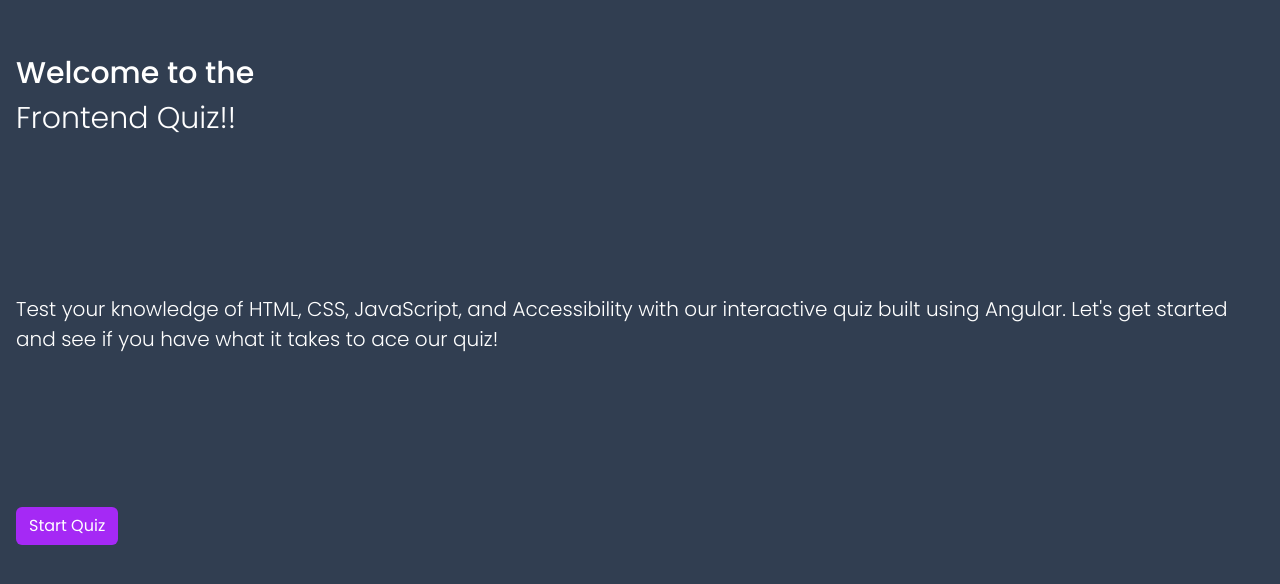
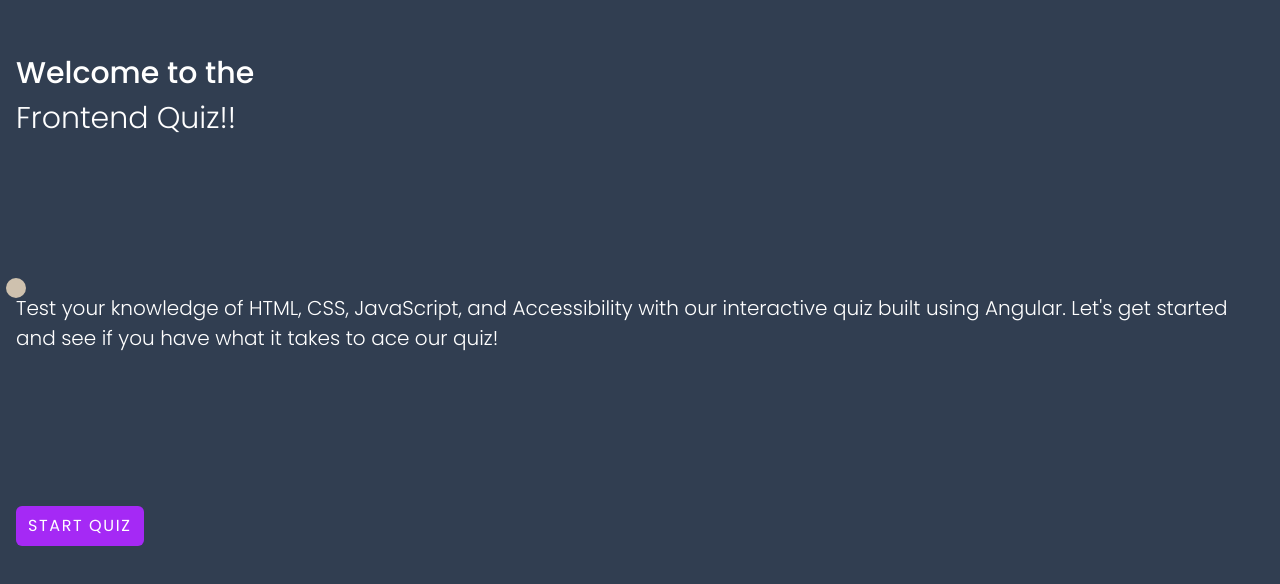
Before and after one commit to anniechakraborty/frontend-quiz-app, an Angular app: page / in a window 1280 px wide. Shown: the part 102-686 px from the top of the page. Built offline with nearby package versions, Linux system fonts and the light colour scheme.

Commit message:
animations added

```diff
--- a/src/app/components/page-structure/page-structure.component.scss
+++ b/src/app/components/page-structure/page-structure.component.scss
@@ -69,9 +69,14 @@
             padding: 1em;
             margin: 0.5em 0;
             border-radius: 10px;
-            width: 500px;
+            // width: 500px;
             text-wrap: wrap;
             cursor: pointer;
+            transition: 0.2s;
+        }
+
+        .optionList:hover{
+            background-color: #465672;
         }
 
         .selected {
--- a/src/app/components/welcome-page/welcome-page.component.html
+++ b/src/app/components/welcome-page/welcome-page.component.html
@@ -6,5 +6,6 @@
         interactive quiz built using Angular. Let's get started and see if you have what it takes to ace our quiz!
     </p>
 
-    <a routerLink="/quiz" class="btn submit_button">Start Quiz</a>
+    <a routerLink="/quiz" class="start_btn">Start Quiz</a>
+    <div class="cursor"></div>
 </div>
--- a/src/app/components/welcome-page/welcome-page.component.scss
+++ b/src/app/components/welcome-page/welcome-page.component.scss
@@ -27,6 +27,40 @@
         font-size: 20px;
         font-weight: 300;
     }
+
+    .start_btn {
+        background-color: #A529F5;
+        color: white;
+        text-transform: uppercase;
+        font-weight: 400;
+        font-size: 1em;
+        text-decoration: none;
+        padding: 8px 12px;
+        letter-spacing: 0.1em;
+        transition: 0.5s;
+        border-radius: 6px;
+    }
+
+    .start_btn:hover {
+        letter-spacing: 0.25em;
+        // font-size: 1.2em;
+    }
+
+    .cursor{
+        position: fixed;
+        width: 20px;
+        height: 20px;
+        border-radius: 50%;
+        background-color: white;
+        transition: 0.2s;
+        transform: translate(-50%, -50%);
+        pointer-events: none;
+        mix-blend-mode: difference;
+    }
+
+    .heading:hover ~ .cursor, .desc:hover ~ .cursor{
+        transform: scale(6);
+    }
 }
 
 @media screen and (max-width : 1000px) {
--- a/src/app/components/welcome-page/welcome-page.component.ts
+++ b/src/app/components/welcome-page/welcome-page.component.ts
@@ -1,4 +1,4 @@
-import { Component } from '@angular/core';
+import { Component, OnInit } from '@angular/core';
 import { Router } from '@angular/router';
 
 @Component({
@@ -6,12 +6,22 @@ import { Router } from '@angular/router';
   templateUrl: './welcome-page.component.html',
   styleUrls: ['./welcome-page.component.scss']
 })
-export class WelcomePageComponent {
+export class WelcomePageComponent implements OnInit{
+
+  cursor : any;
 
   constructor(
     private router: Router
   ){}
 
+  ngOnInit(): void {
+    this.cursor = document.querySelector('.cursor')
+    document.addEventListener('mousemove', (e)=>{
+      this.cursor.style.left = e.clientX + 'px';
+      this.cursor.style.top = e.clientY + 'px';
+    })
+  }
+
   start(){
     this.router.navigate(['/quiz']);
   }
```
Also changed, not shown: src/app/components/welcome-page/welcome-page.module.ts (deleted).
